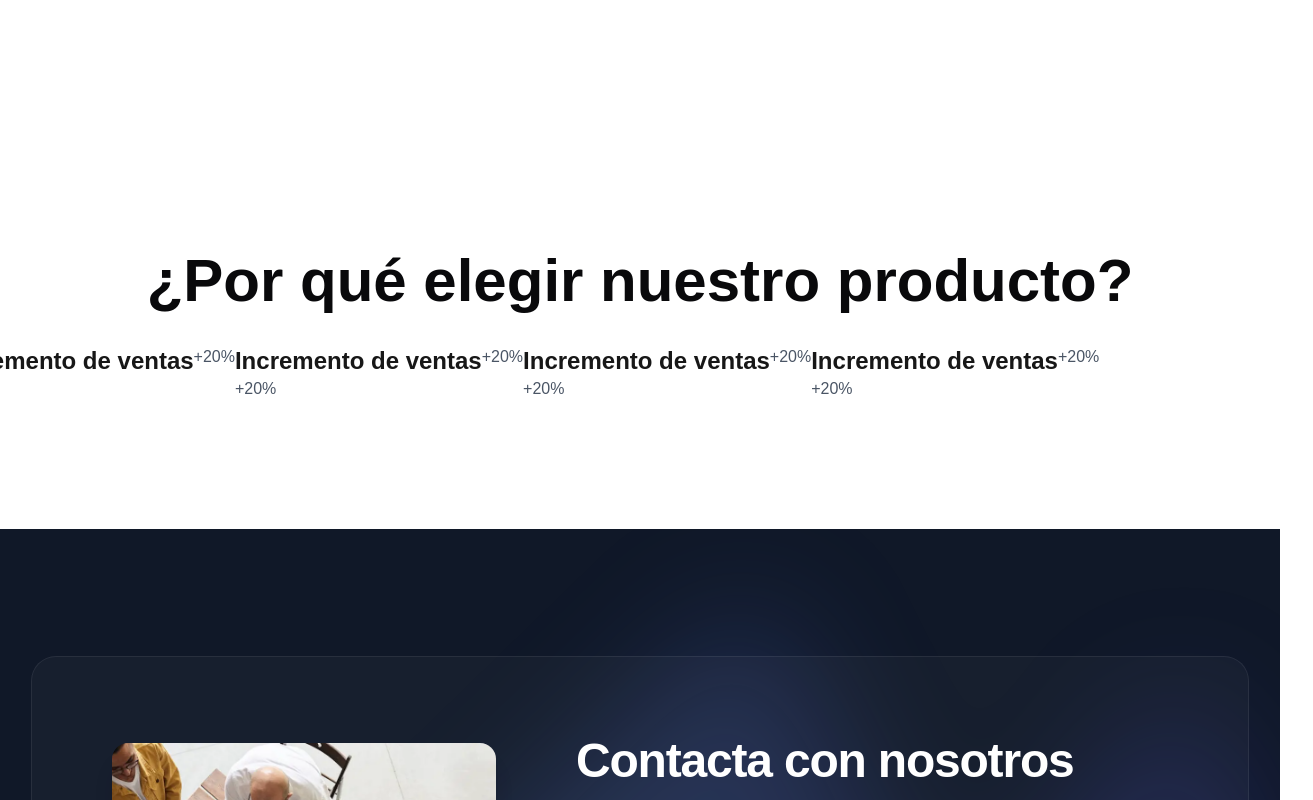
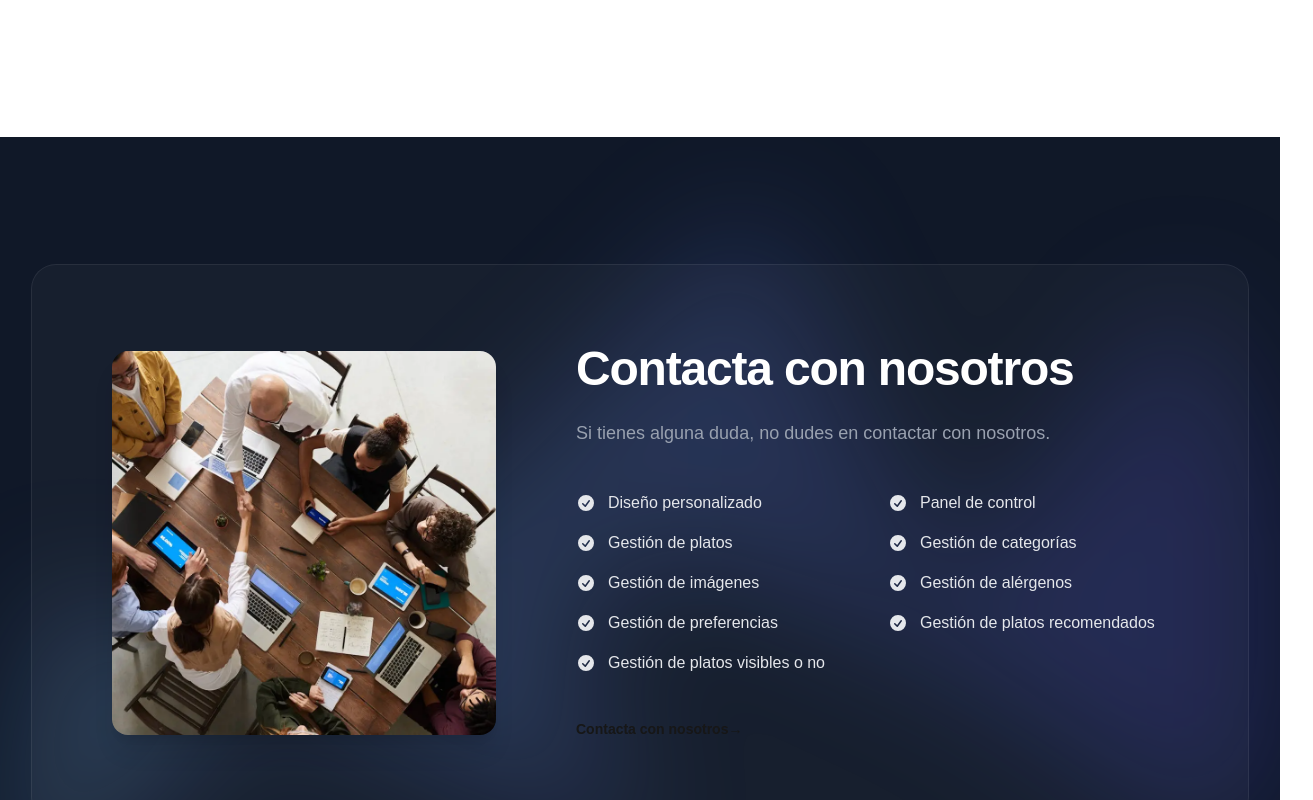
Before and after one commit to Allorentee/landing-mv, a Next.js app: page / in a window 1280 px wide. Shown: the part 3260-4060 px from the top of the page, 1313 px wide, since content can reach past the window. Built offline with nearby package versions, Linux system fonts and the light colour scheme; no server answers.

Commit message:
Eliminar la sección de beneficios de la página principal para simplificar el contenido y mejorar la experiencia del usuario.

```diff
--- a/src/app/page.tsx
+++ b/src/app/page.tsx
@@ -7,7 +7,6 @@ import ContactUsSection from "@/sections/contact-us";
 import ContentSection from "@/sections/content";
 import Footer from "@/sections/footer";
 import FaqsSection from "@/sections/faqs";
-import Benefits from "@/sections/Benefits";
 
 export default function Home() {
   return (
@@ -17,7 +16,6 @@ export default function Home() {
 
       <BackofficeFeaturesSection />
       <ContentSection />
-      <Benefits />
       <CallToActionSection />
       <PricingSection />
       <ContactUsSection />
```
